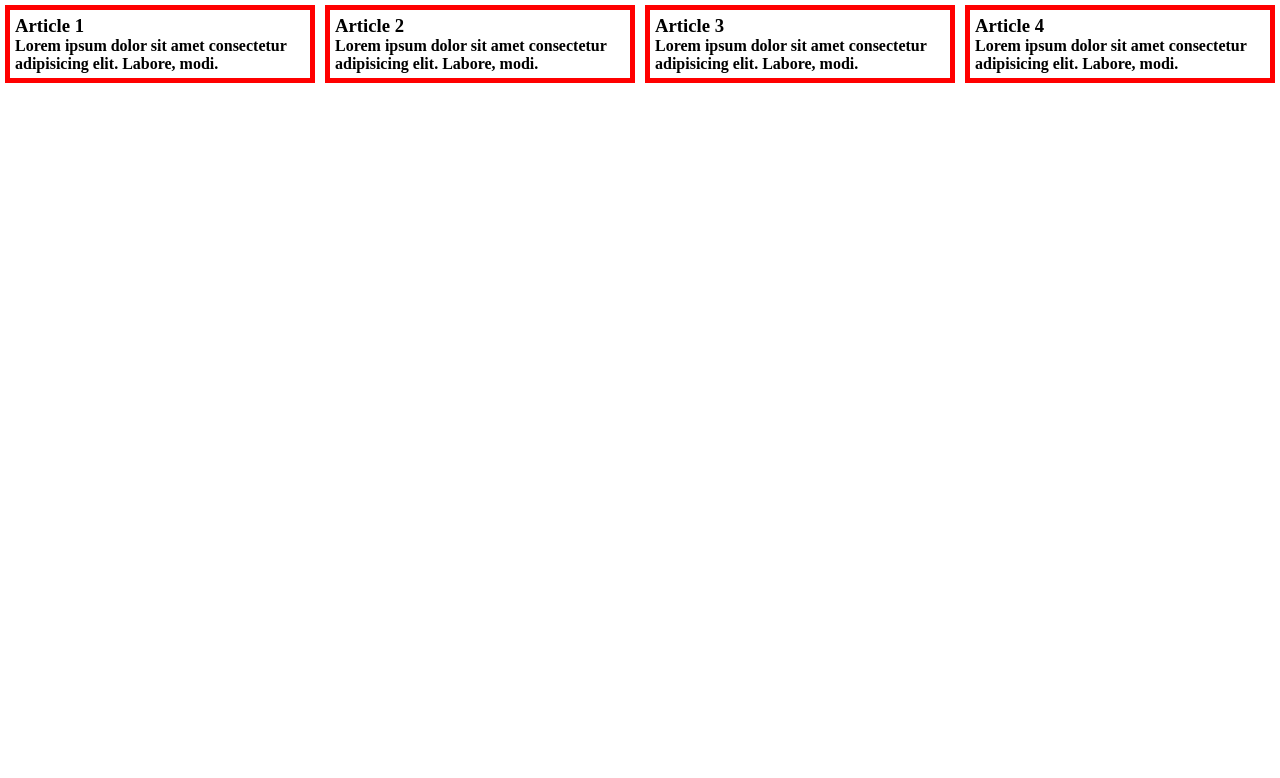
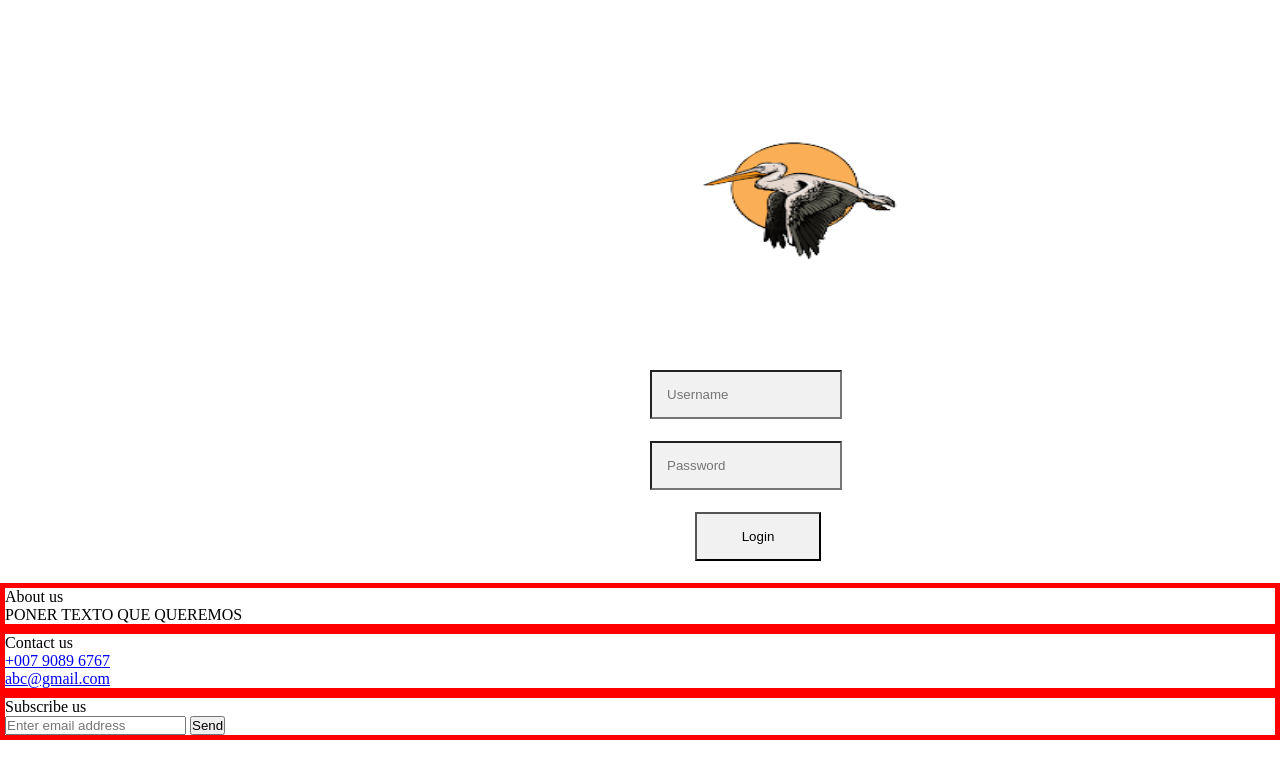
Before and after one commit to lservera03/practicaWeb, a website: page src/index.html in a window 1280 px wide. Drawn offline with Linux system fonts and the light colour scheme.

Commit message:
login html implemented

```diff
--- a/src/index.html
+++ b/src/index.html
@@ -4,21 +4,51 @@
     <meta charset="UTF-8">
     <meta http-equiv="X-UA-Compatible" content="IE=edge">
     <meta name="viewport" content="width=device-width,initial-scale=1">
-    <title>Nodemon + browser-sync</title>
-    <link rel="stylesheet" href="style.css">
+    <title>Login</title>
+    <link rel="stylesheet" href="login.css">
 </head>
 <body>
+
+<div id="logo">
+    <img src="image/logo.png">
+</div>
+
 <main>
+    <div id="loginForm">
+        <form>
+            <input type="text" name="username" placeholder="Username" required>
+            <input type="password" name="password" placeholder="Password" required>
+            <input type="submit" name="login" value="Login">
+        </form>
+    </div>
+</main>
+<footer>
     <section>
-        <article><h1>Article 1</h1>
-            <p>Lorem ipsum dolor sit amet consectetur adipisicing elit. Labore, modi.</p></article>
-        <article><h1>Article 2</h1>
-            <p>Lorem ipsum dolor sit amet consectetur adipisicing elit. Labore, modi.</p></article>
-        <article><h1>Article 3</h1>
-            <p>Lorem ipsum dolor sit amet consectetur adipisicing elit. Labore, modi.</p></article>
-        <article><h1>Article 4</h1>
-            <p>Lorem ipsum dolor sit amet consectetur adipisicing elit. Labore, modi.</p></article>
+        <div class="bloquefooter">
+            <div class="topic">About us</div>
+            <p>PONER TEXTO QUE QUEREMOS</p>
+        </div>
     </section>
-</main>
+    <section>
+        <div class="bloquefooter">
+            <div class="topic">Contact us</div>
+            <div>
+                <a href="#"><i></i>+007 9089 6767</a>
+            </div>
+            <div>
+                <a href="#"><i></i>abc@gmail.com</a>
+            </div>
+        </div>
+    </section>
+    <section>
+        <div class="bloquefooter">
+            <div class="topic">Subscribe us</div>
+            <form action="#">
+                <input type="text" placeholder="Enter email address">
+                <input type="submit" name="" value="Send">
+            </form>
+        </div>
+    </section>
+</footer>
 </body>
 </html>
--- a/src/login.css
+++ b/src/login.css
@@ -0,0 +1,55 @@
+* {
+    padding: 0px;
+    margin: 0px;
+}
+
+.footer {
+    display: flex;
+    align-items: center;
+    justify-content: space-between;
+    padding: 15px;
+    background-color: black;
+    color: white;
+    border: 5px solid red;
+}
+
+.bloquefooter {
+    display: flex;
+    max-height: none;
+    flex-flow: column;
+    margin: auto;
+    border: 5px solid red;
+}
+
+#logo {
+    width: 300px;
+    height: 300px;
+    margin-left: 650px;
+    margin-top: 50px;
+}
+
+#logo img {
+    width: 300px;
+    height: 300px;
+}
+
+#loginForm {
+    margin-top: 20px;
+    margin-left: 650px;
+}
+
+#loginForm input {
+    width: 25%;
+    padding: 15px;
+    margin: 5px 0 22px 0;
+    background: #f1f1f1;
+    display: block;
+}
+
+#loginForm input[type="submit"] {
+    width: 20%;
+    padding: 15px;
+    margin: 5px 0 22px 45px;
+    background: #f1f1f1;
+    display: block;
+}
```
Also changed, not shown: src/login.html (deleted, +0 -16 lines).
